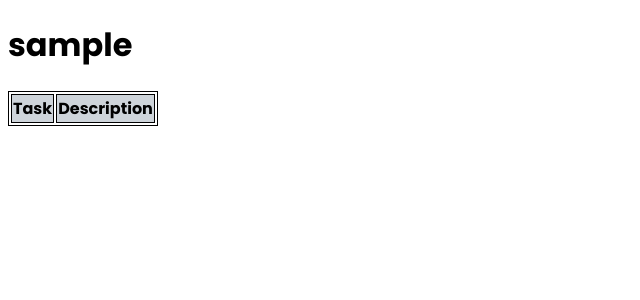
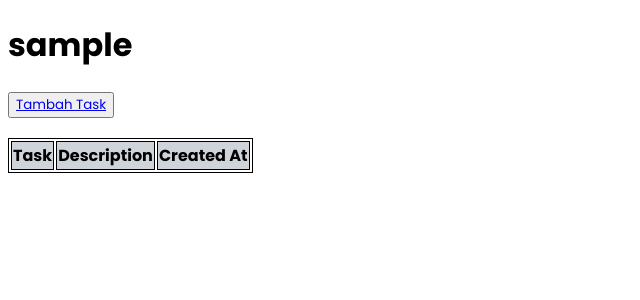
Before and after one commit to edutjie/pbp-assignment-2, a Django app: page /todolist/ in a window 1280 px wide. Shown: the top 300 px of the page, without its empty margins (0-640 px from the left). Run offline with Django 4.2, Linux system fonts and the light colour scheme; the visitor is signed in with stand-in values (Sample User, id 1); data comes from the database, SQL or seed files in the repository; data that the repository does not hold is empty.

Commit message:
Added create task feature

```diff
--- a/todolist/templates/todolist.html
+++ b/todolist/templates/todolist.html
@@ -1,21 +1,25 @@
-{% extends 'base.html' %}
-{% block content %}
-{% load todolist_customtags %}
+{% extends 'base.html' %} {% block content %} {% load todolist_customtags %}
 
 <h1>{{ username }}</h1>
+<button style="margin-bottom: 20px; text-decoration: none; color: inherit">
+  <a href="{% url 'todolist:create_task' %}">Tambah Task</a>
+</button>
 <table>
-    <tr style="background-color: #ced4da;">
+  <tr style="background-color: #ced4da">
     <th>Task</th>
     <th>Description</th>
+    <th>Created At</th>
   </tr>
-    {% for task in todolist %}
-      {% if forloop.counter0|modulo:2 != 0 %}
-        <tr style="background-color: #e9ecef;">
+  {% for task in todolist %} {% if forloop.counter0|modulo:2 != 0 %}
+  <tr style="background-color: #e9ecef">
     {% else %}
+  </tr>
+
   <tr>
     {% endif %}
     <td>{{task.title}}</td>
     <td>{{task.description}}</td>
+    <td>{{task.date}}</td>
   </tr>
   {% endfor %}
 </table>
--- a/todolist/urls.py
+++ b/todolist/urls.py
@@ -1,11 +1,11 @@
 from django.urls import path
-from todolist.views import show_todolist, register, login_user, logout_user
+from todolist.views import create_task, show_todolist, register, login_user, logout_user
 
 app_name = "todolist"
 urlpatterns = [
     path("", show_todolist, name="show_todolist"),
     path("login/", login_user, name="login"),
     path("register/", register, name="register"),
-    # path("create-task/", , name="create_task"),
+    path("create-task/", create_task, name="create_task"),
     path("logout/", logout_user, name="logout"),
 ]
--- a/todolist/views.py
+++ b/todolist/views.py
@@ -14,8 +14,8 @@ import datetime
 
 @login_required(login_url="/todolist/login/")
 def show_todolist(request):
-    u = User.objects.get(username=request.user)
-    todolist_objects = Task.objects.filter(user=u)
+    # u = User.objects.get(username=request.user)
+    todolist_objects = Task.objects.filter(user=request.user)
     context = {"todolist": todolist_objects, "username": request.user}
     return render(request, "todolist.html", context)
 
@@ -59,3 +59,18 @@ def logout_user(request):
     response = HttpResponseRedirect(reverse("todolist:login"))
     response.delete_cookie("last_login")
     return response
+
+
+@login_required(login_url="/todolist/login/")
+def create_task(request):
+    if request.method == "POST":
+        title = request.POST.get("title")
+        description = request.POST.get("description")
+        Task.objects.create(
+            user=request.user,
+            title=title,
+            description=description,
+            date=datetime.datetime.today(),
+        )
+        return HttpResponseRedirect(reverse("todolist:show_todolist"))
+    return render(request, "create_task.html")
```
Also changed, not shown: todolist/templates/create_task.html (added, +17 -0 lines). Lines whose indentation alone changed are shown as unchanged.
